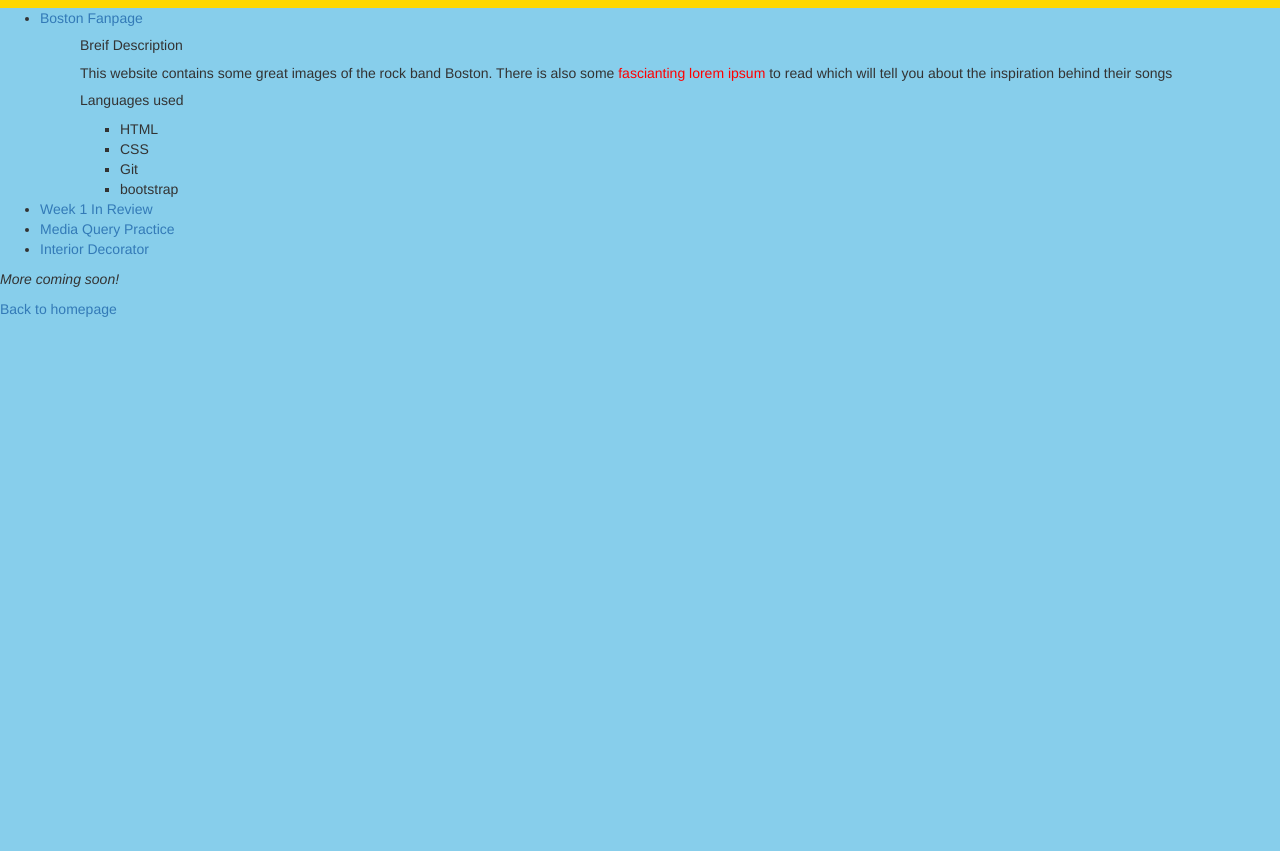
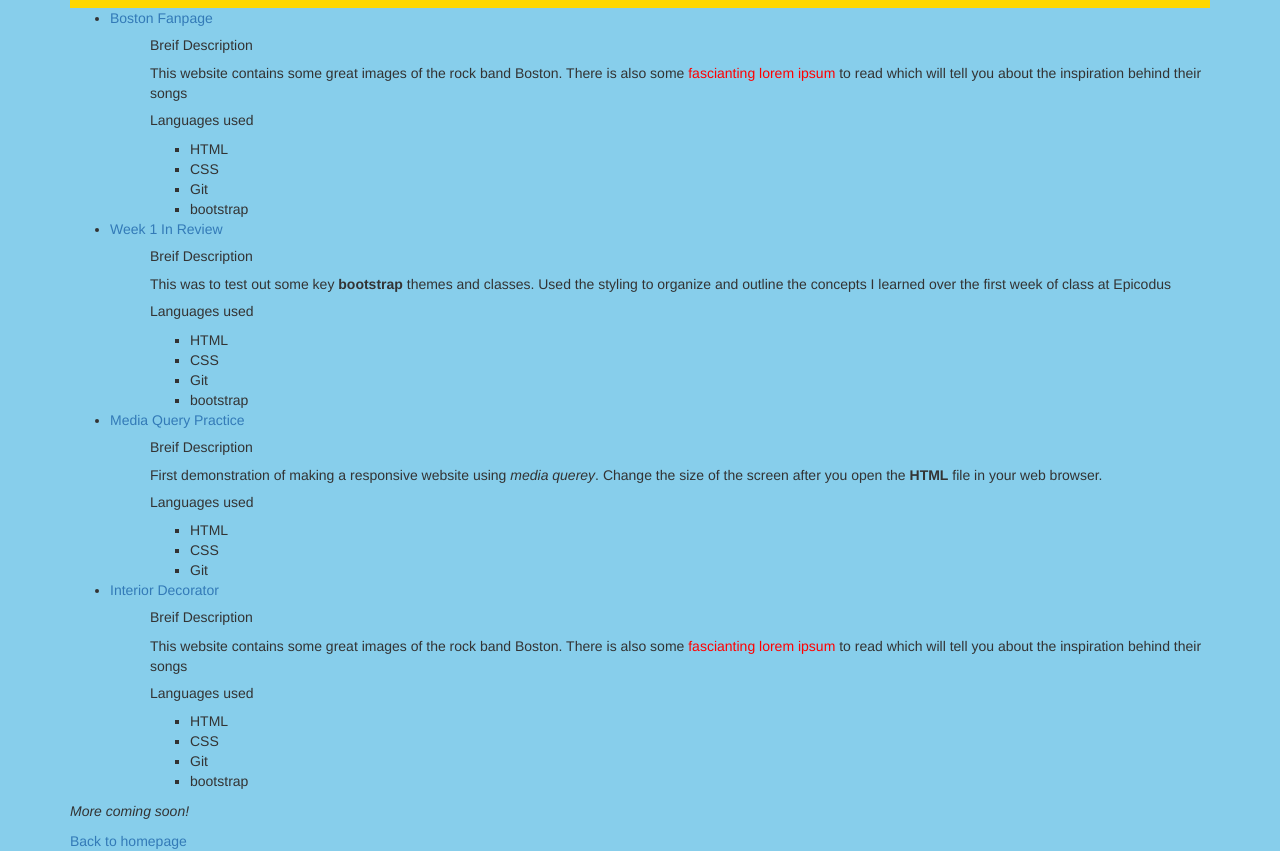
Before and after one commit to dlewiski/portfolio-landing-page, a plain HTML site: page completed-projects.html in a window 1280 px wide. Shown: the part 95-946 px from the top of the page. Before the commit the page ends 800 px from the top, so only its background shows below. Drawn offline with Linux system fonts and the light colour scheme.

Commit message:
Style and add content to complete projects and about me page

```diff
--- a/completed-projects.html
+++ b/completed-projects.html
@@ -7,6 +7,7 @@
     <title>Completed Projects</title>
   </head>
   <body>
+    <div class="container">
       <div class="top-header">
         <h2>Check out my completed projects</h2>
       </div>
@@ -24,12 +25,44 @@
               </ul>
           </ul>
         <li><a href="https://github.com/dlewiski/week-in-review">Week 1 In Review</a></li>
+        <ul>
+          <h5>Breif Description</h5>
+            <p>This was to test out some key <strong>bootstrap</strong> themes and classes. Used the styling to organize and outline the concepts I learned over the first week of class at Epicodus</p>
+          <h5>Languages used</h5>
+            <ul>
+              <li>HTML</li>
+              <li>CSS</li>
+              <li>Git</li>
+              <li>bootstrap</li>
+            </ul>
+        </ul>
         <li><a href="https://github.com/dlewiski/media-query-practice">Media Query Practice</a></li>
+        <ul>
+          <h5>Breif Description</h5>
+            <p>First demonstration of making a responsive website using <em>media querey</em>. Change the size of the screen after you open the <strong>HTML</strong> file in your web browser.
+          <h5>Languages used</h5>
+            <ul>
+              <li>HTML</li>
+              <li>CSS</li>
+              <li>Git</li>
+            </ul>
+        </ul>
         <li><a href="https://github.com/dlewiski/interior-decorator">Interior Decorator</a></li>
+        <ul>
+          <h5>Breif Description</h5>
+            <p>This website contains some great images of the rock band Boston. There is also some <span style="color:red"> fascianting lorem ipsum</span> to read which will tell you about the inspiration behind their songs</p>
+          <h5>Languages used</h5>
+            <ul>
+              <li>HTML</li>
+              <li>CSS</li>
+              <li>Git</li>
+              <li>bootstrap</li>
+            </ul>
+        </ul>
       </ul>
       <p><em>More coming soon!</em></p>
 
       <a href="index.html">Back to homepage</a>
-
+    </div>
   </body>
 </html>
--- a/css/styles.css
+++ b/css/styles.css
@@ -44,6 +44,14 @@ h1 {
   text-align: center;
   margin: 300px;
   position: relative;
+}
+
+.bottom-container p{
+  color: blue;
+}
+
+.panel-info{
+  color: black;
 
 }
 
@@ -64,7 +72,8 @@ img.teton1{
 img.beanie {
   float: left;
   display: block;
-  max-width: 300px;
+  max-width: 350px;
+  padding: 15px;
   margin: auto;
 }
 
```
Also changed, not shown: about-me.html (+19 -7 lines), index.html (+1 -1 lines). Lines whose indentation alone changed are shown as unchanged.
